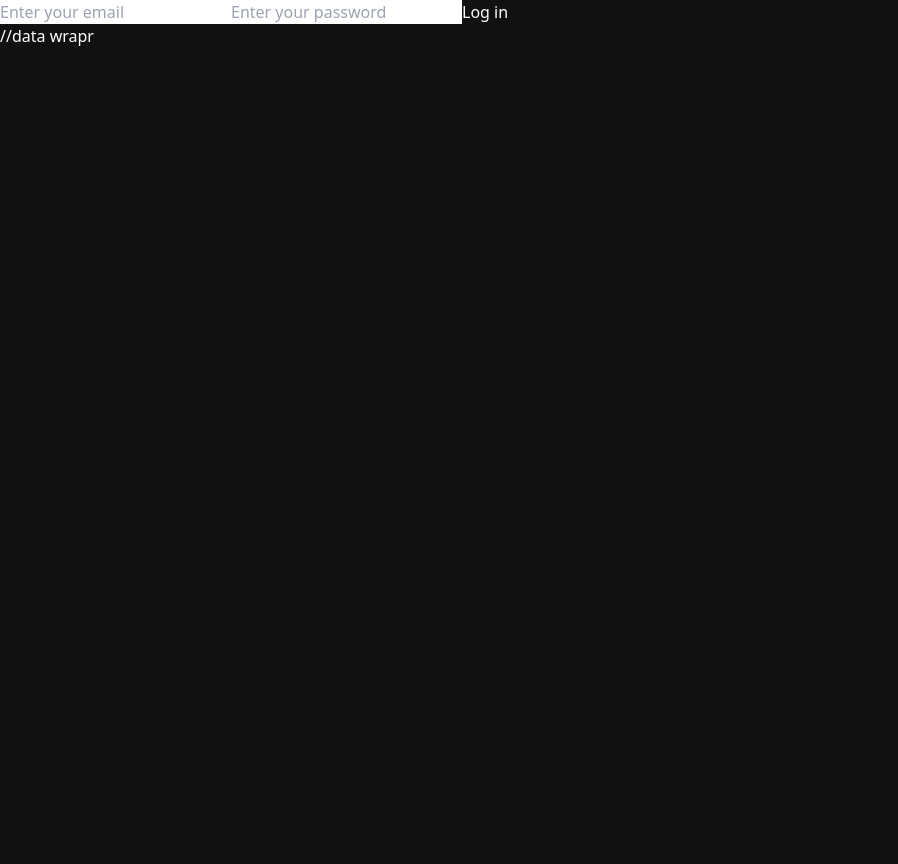
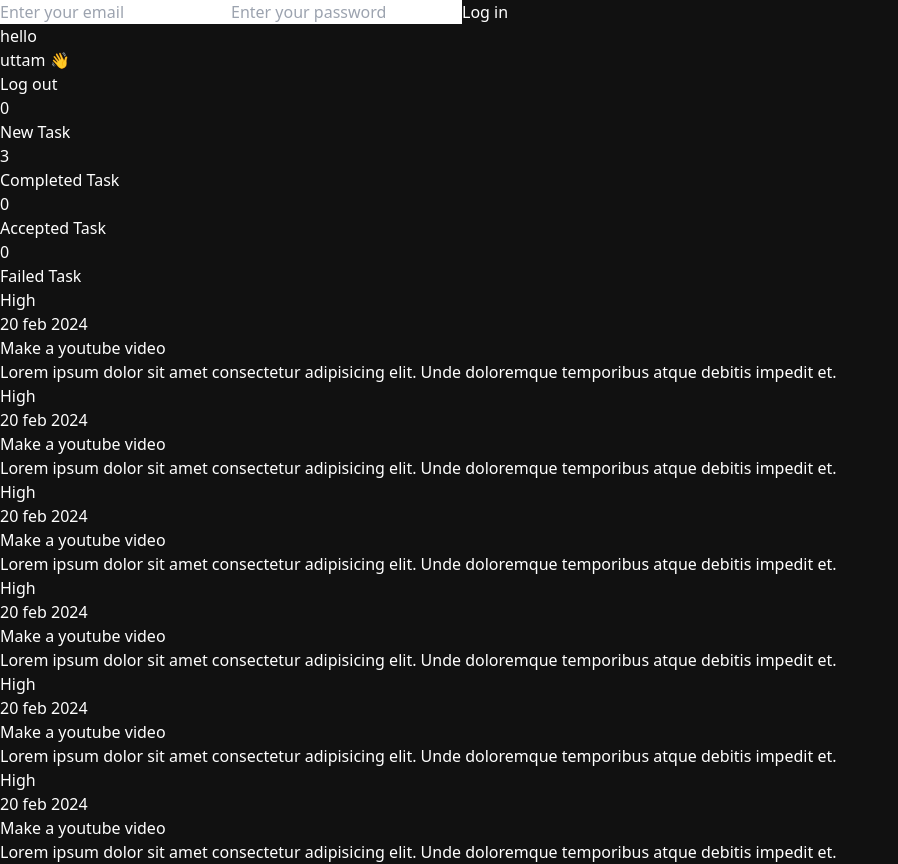
Before and after one commit to uttamm9/Projects, a React (Vite) app in the folder EMS/my_app/myapp/: page / in a window 1280 px wide. Shown: the whole page, without its empty margins (0-898 px from the left). Before the commit the page ends 800 px from the top, so only its background shows below. Built offline with nearby package versions, Linux system fonts and the light colour scheme.

Commit message:
setting up eemployee & admin page after login

```diff
--- a/EMS/my_app/myapp/src/App.jsx
+++ b/EMS/my_app/myapp/src/App.jsx
@@ -1,26 +1,43 @@
-import { useEffect, useState } from 'react'
-import reactLogo from './assets/react.svg'
-import viteLogo from '/vite.svg'
-import './App.css'
+import { useContext, useEffect, useState } from 'react'
+// import reactLogo from './assets/react.svg'
+// import viteLogo from '/vite.svg'
+// import './App.css'
 import React from 'react'
 import Login from './components/Auth/Login'
 import EmployeeDashboard from './components/Dashboard/EmployeeDashboard'
 import AdminDashboard from './components/Dashboard/AdminDashboard'
 import { getLocalStorage, setLocalStorage } from './Utils/Localstorage'
+import { Authcontext } from './context/AuthProvider'
 
 
 function App() {
-  const [count, setCount] = useState(0)
-  useEffect(() => {
-  // setLocalStorage()
-  getLocalStorage()
+  // useEffect(() => {
+  // // setLocalStorage()
+  // getLocalStorage()
 
-  },)
+  // },)
+  const [user, setUser] = useState(null)
 
+  const handleLogin = (email,password)=>{
+    // console.log(email,password)
+    if(email=='admin1@me.com' && password == '123'){
+      setUser('admin')
+    }else if(email == 'user12@us.com' && password == '321'){
+      setUser('employee')
+    }
+    else{
+      alert('somthing went wrong')
+    }
+  }
+  // handleLogin('user12@us.com',321)
+  const data = useContext(Authcontext)
 
   return (
     <>
-     <Login/>
+    {!user ? <Login handleLogin = {handleLogin}/>:''}
+    {/* if user not exist open login page otherwise null*/}
+    {user == 'admin' ? <AdminDashboard/>:<EmployeeDashboard/>}
+     {/* <Login/> */}
      {/* <EmployeeDashboard/> */}
      {/* <AdminDashboard/> */}
 
--- a/EMS/my_app/myapp/src/Utils/Localstorage.jsx
+++ b/EMS/my_app/myapp/src/Utils/Localstorage.jsx
@@ -206,9 +206,11 @@ export const setLocalStorage = ()=>{
 }
 
 export const getLocalStorage =()=>{
-  const employeeData = localStorage.getItem('employees')
+  const employees = JSON.parse(localStorage.getItem('employees'))
+  //JSON.parse convert data to array formet
+
   //localStorage.getItem get data from localStorage
-  const adminData = localStorage.getItem('admin')
-  console.log(JSON.parse(employeeData)) //JSON.parse convert data to array formet
-
+  const admin = JSON.parse(localStorage.getItem('admin'))
+  console.log(employees,admin)
+  return {employees,admin}
 }
--- a/EMS/my_app/myapp/src/components/Auth/Login.jsx
+++ b/EMS/my_app/myapp/src/components/Auth/Login.jsx
@@ -1,13 +1,15 @@
 import React from 'react'
 import { useState } from 'react'
 
-const Login = () => {
+const Login = ({handleLogin}) => {
+  // console.log(handleLogin)
   const [email, setEmail] = useState('')
   const [password, setPassword] = useState('')
 
   const submitHandler = (e)=>{
     e.preventDefault()
     console.log(`Email is ${email} and password is ${password}`);
+    handleLogin(email,password)
     setEmail("")
     setPassword("")
   }
--- /dev/null
+++ b/EMS/my_app/myapp/src/context/AuthProvider.jsx
@@ -0,0 +1,23 @@
+import React, { createContext, useState, useEffect} from 'react'
+import { getLocalStorage } from '../Utils/Localstorage'
+
+export const Authcontext = createContext()
+const AuthProvider = ({children}) => {
+  const [userData, setUserData] = useState(null)
+
+    useEffect(() => {
+      const {employee,admin} = getLocalStorage()
+      setUserData({employee,admin})
+    }, [])
+
+
+  return (
+    <div>
+      <Authcontext.Provider value={userData}>
+      {children}
+      </Authcontext.Provider>
+    </div>
+  )
+}
+
+export default AuthProvider
--- a/EMS/my_app/myapp/src/context/Authcontext.jsx
+++ /dev/null
@@ -1,9 +0,0 @@
-import React from 'react'
-
-const Authcontext = ({children}) => {
-  return (
-    <div>{children}</div>
-  )
-}
-
-export default Authcontext
--- a/EMS/my_app/myapp/src/context/Taskcontext.jsx
+++ /dev/null
@@ -1,9 +0,0 @@
-import React from 'react'
-
-const Taskcontext = ({children}) => {
-  return (
-    <div>{children}</div>
-  )
-}
-
-export default Taskcontext
--- a/EMS/my_app/myapp/src/main.jsx
+++ b/EMS/my_app/myapp/src/main.jsx
@@ -2,16 +2,13 @@ import { StrictMode } from 'react'
 import { createRoot } from 'react-dom/client'
 import './index.css'
 import App from './App.jsx'
-import Authcontext from './context/Authcontext.jsx'
-import Taskcontext from './context/Taskcontext.jsx'
+import AuthProvider from './context/AuthProvider.jsx'
 
 // localStorage.clear //for clear browser storage
 createRoot(document.getElementById('root')).render(
   <StrictMode>
-    <Authcontext>
-      <Taskcontext>
-        <App />           //data wrapr
-      </Taskcontext>
-    </Authcontext>
-  </StrictMode>,
+    <AuthProvider>
+        <App />
+    </AuthProvider>
+  </StrictMode>
 )
```
